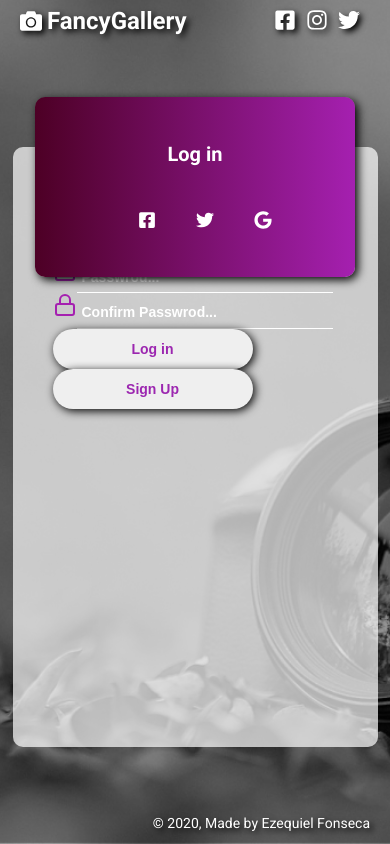
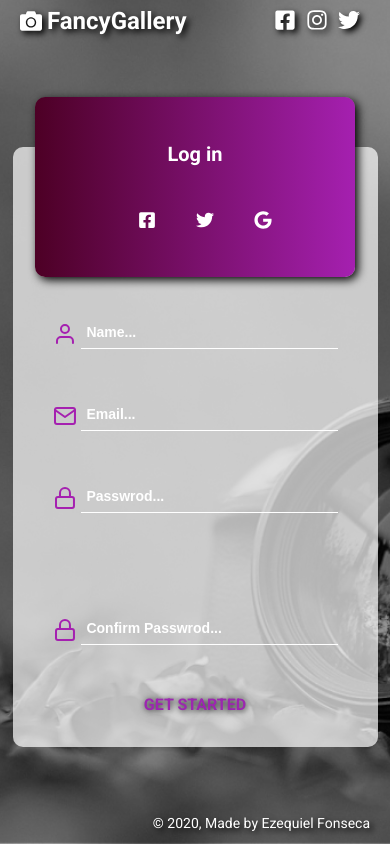
Before and after one commit to Qz-C/FancyGallery-frontend, a React (Create React App) app: page /register in a window 390 px wide. Built offline with nearby package versions, Linux system fonts and the light colour scheme.

Commit message:
Signup in construction, problem of responsivity pending of fixing

```diff
--- a/src/pages/Signup/index.js
+++ b/src/pages/Signup/index.js
@@ -12,13 +12,83 @@ import { FiLock } from "react-icons/fi";
 
 import { FiUser } from "react-icons/fi";
 
+import { Link } from "react-router-dom"
+
+import ValidatingPasswordMessages from "../../components/ValidatingPasswordMessages"
+
 import "./styles.css";
-
 
 const Signup = () => {
 
     const [ email, setEmail ] = useState("");
     const [ password, setPassword ] = useState("");
+    const [ name, setName ] = useState("");
+    const [ confirmPassword, setConfirmPasswrod ] = useState("");
+    const [ size, setSize ] = useState(false);
+    const [ number, setNumber ] = useState(false);
+    const [ lower, setLower ] = useState(false);
+    const [ upper, setUpper ] = useState(false);
+    const [ special, setSpecial ] = useState(false);
+    const [ showValidatePasswordMessage, setShowValidatePasswordMessage] = useState(false)
+
+    const hasLowerCase = str => {
+        return (/[a-z]/.test(str));
+    }
+
+    const hasNumber = str => {
+        return (/[0-9]/.test(str));
+    }
+
+    const hasSpecialChar = str => {
+        return (/[<>\\\|!"@#\$%&\*\?'\+=\-\(\)\{}\[\]\.;:/]/.test(str));
+    }
+    const hasUpperCase = str => {
+        return (/[A-Z]/.test(str));
+    }
+
+
+    const handlePasswordValidation = event => {
+
+        setShowValidatePasswordMessage(true);
+
+        const validatingPassword = event.target.value;
+
+        console.log(validatingPassword.length)
+
+        if ( validatingPassword.length > 8 )
+            setSize(true);
+        else
+            setSize(false);
+
+        if(hasNumber(validatingPassword))
+            setNumber(true);
+        else
+            setNumber(false)
+
+        if(hasLowerCase(validatingPassword))
+            setLower(true);
+        else
+            setLower(false)
+
+        if(hasUpperCase(validatingPassword))
+            setUpper(true);
+        else
+            setUpper(false);
+
+        if(hasSpecialChar(validatingPassword))
+            setSpecial(true)
+        else
+            setSpecial(false)
+
+        if( size && number && lower && upper && special )
+        {
+            setPassword(validatingPassword);
+            console.log(password)
+
+        }
+
+
+    }
 
     const handleSignup = event => {
         event.preventDefault();
@@ -33,7 +103,7 @@ const Signup = () => {
                     <form id="form" onSubmit={handleSignup}>
                         <div className="inputs">
                             <FiUser size={24} color={'#A520B0'}/>
-                            <input onChange={event => setEmail(event.target.value)}
+                            <input onChange={event => setName(event.target.value)}
                                 type="name"
                                 placeholder="Name..."
                             />
@@ -41,7 +111,7 @@ const Signup = () => {
 
                         <div className="inputs">
                             <FiMail size={24} color={'#A520B0'} />
-                            <input onChange={event => setPassword(event.target.value)}
+                            <input onChange={event => setEmail(event.target.value)}
                                 type="email"
                                 placeholder="Email..."
                             />
@@ -49,32 +119,34 @@ const Signup = () => {
 
                         <div className="inputs">
                             <FiLock size={24} color={'#A520B0'} />
-                            <input onChange={event => setPassword(event.target.value)}
+                            <input onChange={handlePasswordValidation}
                                 type="password"
                                 placeholder="Passwrod..."
                             />
                         </div>
 
+
+                        <div className="render-messages">
+
+                            { showValidatePasswordMessage && <ValidatingPasswordMessages
+                                size={size}
+                                number={number}
+                                upper={upper}
+                                lower={lower}
+                                special={special}
+                            />}
+
+                        </div>
                         <div className="inputs">
                             <FiLock size={24} color={'#A520B0'} />
-                            <input onChange={event => setPassword(event.target.value)}
+                            <input onChange={event => setConfirmPasswrod(event.target.value)}
                                 type="password"
                                 placeholder="Confirm Passwrod..."
                             />
                         </div>
-
-                        <div className="error-message">
-                            {/* Show the component if the state is true */}
-                        </div>
-                        <div className="buttons">
-                            <button type="submit" className="button" >
-                                Log in
-                            </button>
-                            <button>
-                                Sign Up
-                            </button>
-
-                        </div>
+                        <Link className="start" type="submit" to="#">
+                            <p>GET STARTED</p>
+                        </Link>
                     </form>
                 </div>
             </section>
--- a/src/pages/Signup/styles.css
+++ b/src/pages/Signup/styles.css
@@ -5,3 +5,52 @@
     background-color: rgb(255,255,255,0.7);
     border-radius: 10px;
 }
+
+.container section .bottom-div2 form{
+    margin-top: 80px;
+    display:flex;
+    flex-direction: column;
+}
+
+.container section .bottom-div2 form div svg{
+    margin-right: 5px;
+    margin-top: 5px;
+}
+
+.container section .bottom-div2 form .render-messages{
+    font-size: 12px;
+    height: 50px;
+    display: grid;
+}
+
+.container section .bottom-div2 form .inputs{
+    margin-top: 50px;
+    display: flex;
+    font-weight: 100%;
+    justify-content: space-between;
+}
+
+.container section .bottom-div2 form .start{
+    height: 40px;
+    margin-top: 40px;
+    padding: 10px;
+    display: flex;
+    align-items: center;
+    justify-content: center;
+}
+.container section .bottom-div2 form .start p{
+    width: 130px;
+    color: #9C27B0;
+    font-size: 16px;
+    font-weight: bold;
+    text-align: center;
+    filter: drop-shadow( 1px 1px 3px #000000);
+    transition: all 300ms;
+
+}
+.container section .bottom-div2 form .start p:hover{
+
+    font-size: 18px;
+    filter: drop-shadow( 2px 2px 5px #000000)
+
+}
```
